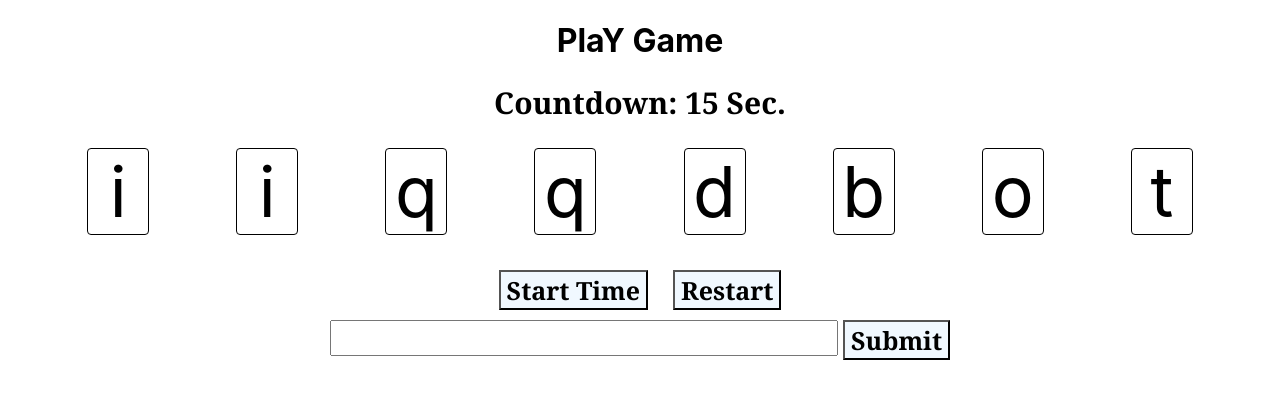
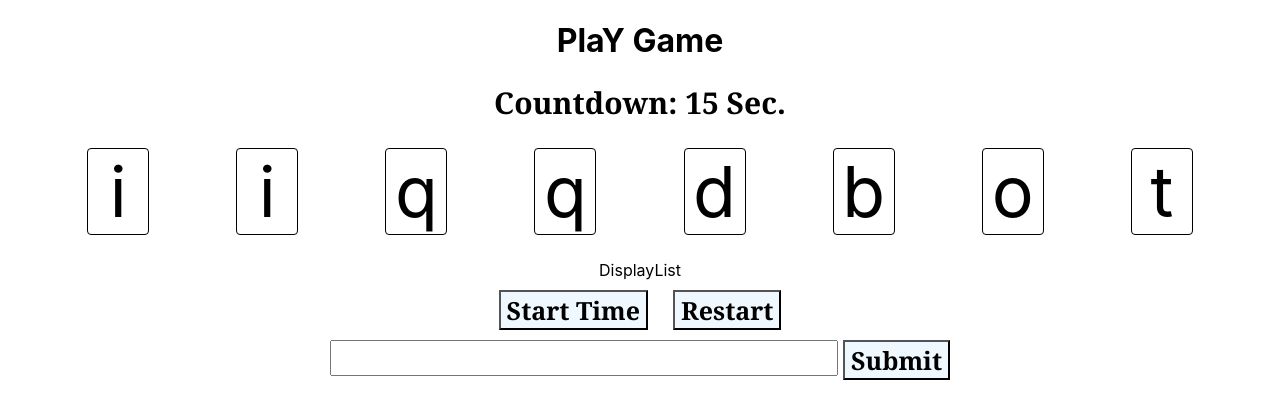
Before and after one commit to JohnJoseph2019/Eye4words, a React (Create React App) app: page /PlayGame in a window 1280 px wide. Shown: the top 418 px of the page. Built offline with nearby package versions, Linux system fonts and the light colour scheme; no server answers.

Commit message:
Creating my 5th acomponent DisplayList and importing into PlayGame.js

```diff
--- a/src/App.js
+++ b/src/App.js
@@ -109,7 +109,6 @@ function App() {
             solution={solution}
             usersInputList={usersInputList}
           />
-          {/* <RestartButton isActive={isActive} /> */}
         </Route>
 
         <Route path="/">
--- /dev/null
+++ b/src/components/DisplayList/DisplayList.js
@@ -0,0 +1,7 @@
+import React from "react"
+
+export default function DisplayList(props) {
+  return (
+    <div>DisplayList</div>
+  )
+}
--- a/src/components/PlayGame/PlayGame.css
+++ b/src/components/PlayGame/PlayGame.css
@@ -2,6 +2,10 @@
   display: flex;
   flex-direction: column;
   justify-content: center;
+}
+a{
+  text-decoration: none;
+  color: initial;
 }
 .displayList{
   display: flex;
--- a/src/components/PlayGame/PlayGame.js
+++ b/src/components/PlayGame/PlayGame.js
@@ -1,7 +1,9 @@
 import React, { useState } from "react"
-import { Redirect } from "react-router-dom"
+import { Redirect, Link } from "react-router-dom"
+import RestartButton from "../RestartButton/RestartButton"
+import DisplayList from "../DisplayList/DisplayList"
 import "./PlayGame.css"
-import RestartButton from "../RestartButton/RestartButton"
+
 
 export default function PlayGame(props) {
   const [points, updatePoints] = useState(0);
@@ -75,7 +77,7 @@ export default function PlayGame(props) {
   return (
     <div className="playGame">
 
-      <h1>PlaY Game</h1>
+      <Link to="/"><h1>PlaY Game</h1></Link>
 
       <div className="countDown">Countdown: {props.counter} Sec.</div>
       {props.counter === 0 ? <Redirect to={
@@ -90,6 +92,7 @@ export default function PlayGame(props) {
           <div key={idx} className="letters">{letter}</div>)
           : props.handleRandomPick()}
       </div>
+      <DisplayList />
 
       {props.isActive === false ?
         <div className="buttonList"><button className="startButton" onClick={props.handleTimer}>Start Time</button>
```
